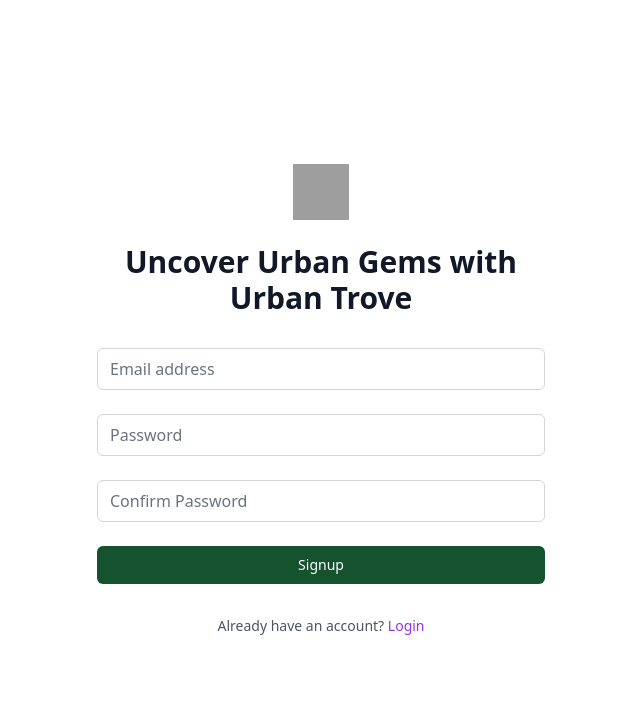
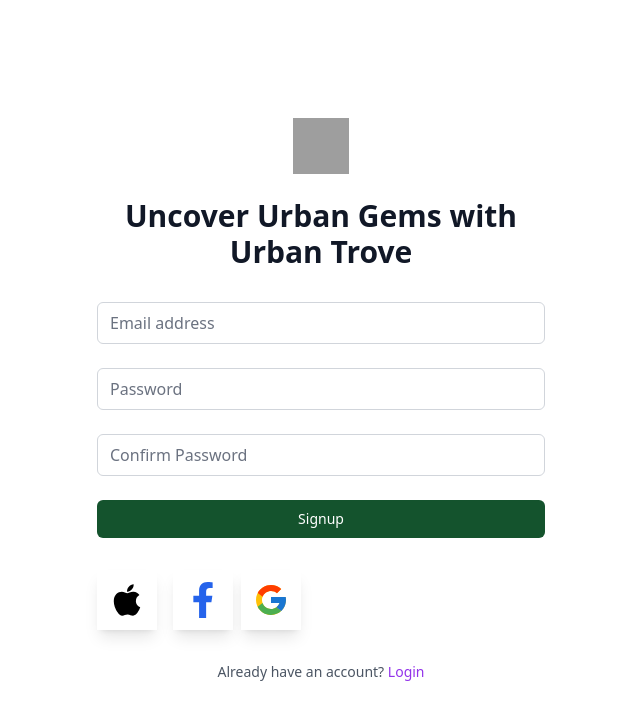
Before and after one commit to urbantrove-ng/Urban-Trove, a React (Vite) app in the folder client/: page /signup in a window 1280 px wide. Shown: the top 720 px of the page, without its empty margins (319-959 px from the left). Built offline with nearby package versions, Linux system fonts and the light colour scheme; grey boxes are pictures that could not be loaded.

Commit message:
ADD: Social login on the signup page

```diff
--- a/client/src/components/Account/SocialLogin.jsx
+++ b/client/src/components/Account/SocialLogin.jsx
@@ -1,51 +1,30 @@
 import React from "react";
+import { FaApple, FaFacebookF } from "react-icons/fa";
+import { FcGoogle } from "react-icons/fc";
 
 export default function SocialLogin() {
   return (
-    <div>
-      <div className="container mx-auto px-4 lg:pt-24 lg:pb-64">
-        <div className="flex flex-wrap text-center justify-center"></div>
-        <div className="flex flex-wrap mt-12 justify-center">
-          <div className="w-full lg:w-3/12 px-4 text-center">
-            <div className="text-gray-900 p-3 w-12 h-12 shadow-lg rounded-full bg-white inline-flex items-center justify-center">
-              <FaMedal />{" "}
-            </div>
-            <h6 className="text-xl mt-5 font-semibold text-white">
-              Mobile Data & Airtime
-            </h6>
-            <p className="mt-2 mb-4 text-gray-500">
-              Never run out of data or airtime again. Top up your mobile phone
-              with just a few clicks, and enjoy uninterrupted connectivity. We
-              offer competitive rates and support for all major networks.
-            </p>
-          </div>
-          <div className="w-full lg:w-3/12 px-4 text-center">
-            <div className="text-gray-900 p-3 w-12 h-12 shadow-lg rounded-full bg-white inline-flex items-center justify-center">
-              <FaPoll />{" "}
-            </div>
-            <h5 className="text-xl mt-5 font-semibold text-white">
-              DStv & GOtv Subscriptions
-            </h5>
-            <p className="mt-2 mb-4 text-gray-500">
-              Enjoy your favorite TV shows and sports events without the hassle.
-              Subscribe to DStv and GOtv packages easily and cost-effectively
-              through our platform.
-            </p>
-          </div>
-          <div className="w-full lg:w-3/12 px-4 text-center">
-            <div className="text-gray-900 p-3 w-12 h-12 shadow-lg rounded-full bg-white inline-flex items-center justify-center">
-              <FaLightbulb />{" "}
-            </div>
-            <h5 className="text-xl mt-5 font-semibold text-white">
-              Electricity Bills
-            </h5>
-            <p className="mt-2 mb-4 text-gray-500">
-              Paying your electricity bills has never been easier. Say goodbye
-              to long queues and late fees. Pay your bills conveniently with us.
-            </p>
-          </div>
-        </div>
+    <>
+      <div className=" mb-1 text-4xl ">
+        <button
+          className="bg-white text-black-400 shadow-lg font-normal  square-full mr-4 p-3"
+          type="button"
+        >
+          <FaApple />{" "}
+        </button>
+        <button
+          className="bg-white text-blue-600 shadow-lg font-normal h-13 w-13 items-center justify-center align-center square-full  mr-2 p-3"
+          type="button"
+        >
+          <FaFacebookF />{" "}
+        </button>
+        <button
+          className="bg-white shadow-lg font-normal square-full  mr-2 p-3"
+          type="button"
+        >
+          <FcGoogle />{" "}
+        </button>
       </div>
-    </div>
+    </>
   );
 }
--- a/client/src/pages/Auth/SignupPage.jsx
+++ b/client/src/pages/Auth/SignupPage.jsx
@@ -1,12 +1,14 @@
 import Footer from "../../components/Account/Footer";
 import Header from "../../components/Account/Header";
 import Signup from "../../components/Account/SignupForm";
+import SocialLogin from "../../components/Account/SocialLogin";
 
 export default function SignupPage() {
   return (
     <>
       <Header heading="Uncover Urban Gems with Urban Trove" />
       <Signup />
+      <SocialLogin />
       <Footer
         paragraph="Already have an account? "
         linkName="Login"
```
